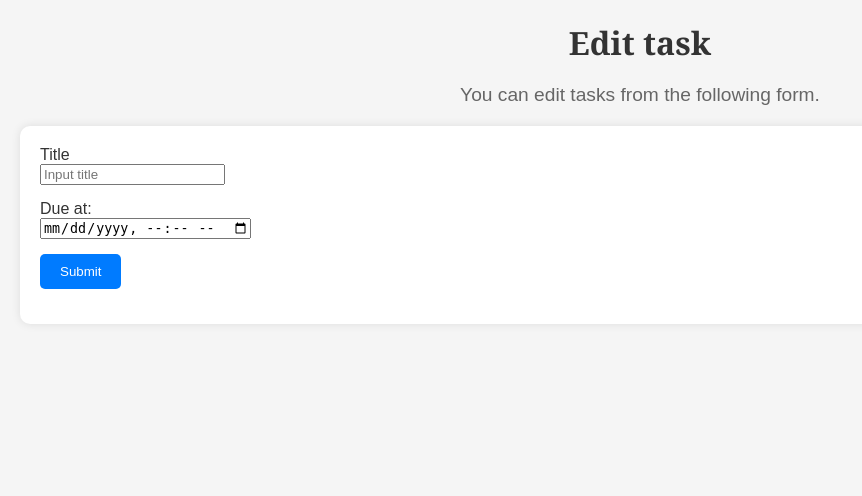
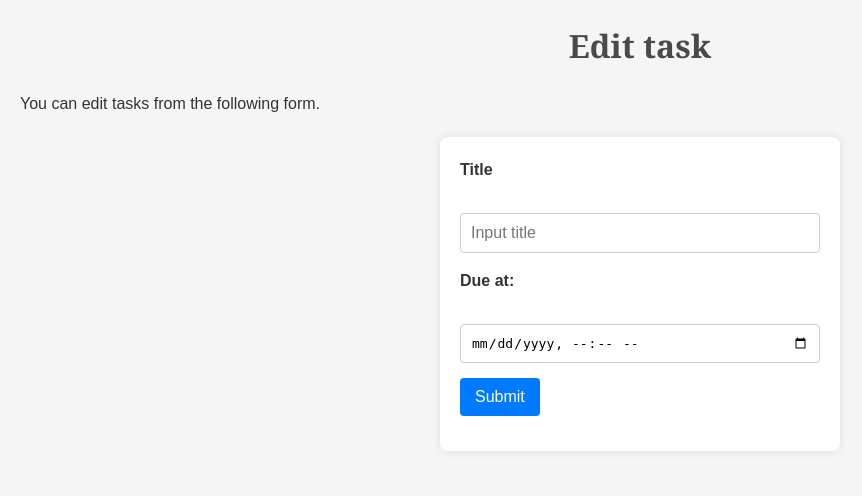
Before and after one commit to north-norr/django-test-exercise, a Django app: template todo/templates/todo/edit.html in a window 1280 px wide. Shown: the top 496 px of the page, without its empty margins (0-862 px from the left). Run offline with Django 5.2, Linux system fonts and the light colour scheme; the template is opened without the code that fills it, so the values that code supplies are empty.

Commit message:
editのcssの追加

```diff
--- a/todo/static/css/edit.css
+++ b/todo/static/css/edit.css
@@ -1,37 +1,79 @@
+body, h1, p, form, div, input, label, button {
+    margin: 0;
+    padding: 0;
+    box-sizing: border-box;
+  }
+
+  body {
+    font-family: Arial, sans-serif;
+    background-color: #f5f5f5;
+    color: #333;
+    padding: 20px;
+    line-height: 1.6;
+  }
+
+  h1 {
+    font-size: 2em;
+    margin-bottom: 20px;
+  }
+
+  p {
+    margin-bottom: 20px;
+  }
+
   form {
-    margin-bottom: 20px;
-    background: #fff;
+    background-color: #fff;
     padding: 20px;
-    border-radius: 10px;
+    border-radius: 8px;
     box-shadow: 0 0 10px rgba(0, 0, 0, 0.1);
+    max-width: 400px;
+    margin: 0 auto;
   }
 
   form div {
     margin-bottom: 15px;
   }
 
+  label {
+    display: block;
+    margin-bottom: 5px;
+    font-weight: bold;
+  }
+
+  input[type="text"], input[type="datetime-local"] {
+    width: 100%;
+    padding: 10px;
+    border: 1px solid #ccc;
+    border-radius: 4px;
+    font-size: 1em;
+  }
+
   button {
-    background-color: #007BFF;
-    color: white;
+    background-color: #007bff;
+    color: #fff;
+    padding: 10px 15px;
     border: none;
-    padding: 10px 20px;
-    border-radius: 5px;
+    border-radius: 4px;
+    font-size: 1em;
     cursor: pointer;
-    transition: background-color 0.3s ease;
   }
 
   button:hover {
     background-color: #0056b3;
   }
 
-h1 {
-    color: #333;
-    margin-bottom: 20px;
-    text-align: center;
+  /* Add some responsive design */
+  @media (max-width: 600px) {
+    form {
+      padding: 15px;
     }
 
-p {
-    text-align: center;
-    font-size: 1.2em;
-    color: #666;
+    h1 {
+      font-size: 1.5em;
     }
+
+    button {
+      width: 100%;
+      padding: 12px;
+    }
+  }
```
Lines whose indentation alone changed are shown as unchanged.
